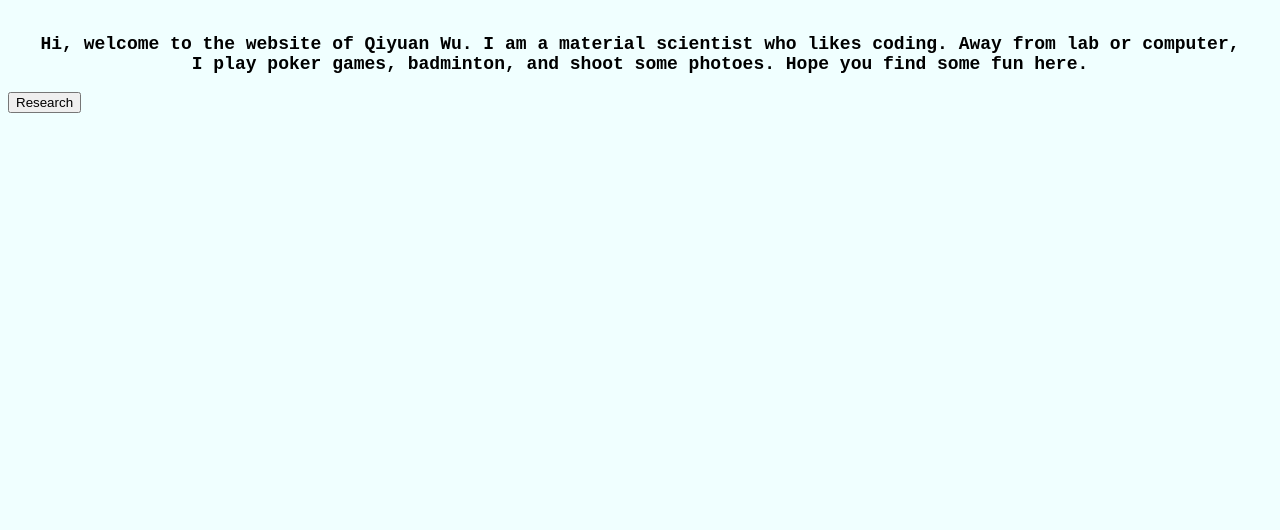
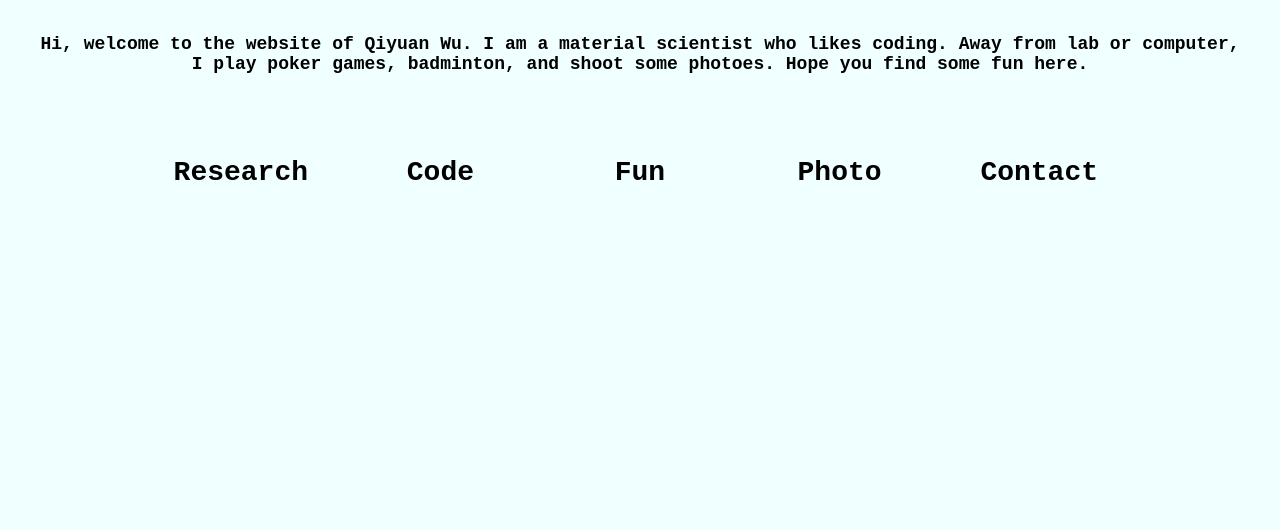
Before and after one commit to wqygh/wqygh.github.io, a plain HTML site: page index.html in a window 1280 px wide. Shown: the part 270-800 px from the top of the page. Drawn offline with Linux system fonts and the light colour scheme.

Commit message:
index 90% done

```diff
--- a/css/index.css
+++ b/css/index.css
@@ -3,12 +3,14 @@ body{
     font-family: 'Courier New', Courier, monospace;
 }
 
+div{
+    margin-left: auto;
+    margin-right: auto;
+}
+
 div.title{
     width: 800px;
     margin-top: 200px;
-    margin-right: auto;
-    margin-left: auto;
-
     font-size: 24px;
     text-align: center;
 }
@@ -18,16 +20,51 @@ div.caption{
     margin-top: 50px;
     margin-left: auto;
     margin-right: auto;
-    font-family: 'Courier New', Courier, monospace;
     font-size: 18px;
     font-weight: bold;
     text-align: center;
 }
 
-div.btn{
+div.link{
     width: 1000px;
-    margin-top: 100px;
+    margin-top: 80px;
     margin-left: auto;
     margin-right: auto;
+    font-size: 28px;
+    font-weight: bolder;
+}
 
+a{
+    text-decoration: none;
+    color: black;
 }
+a:hover{
+    color: red;
+    font-size: 150%;
+}
+a:hover span{
+    display: none;
+}
+a.res:hover::before{
+    content: "Kidding!"
+}
+a.cod:hover::before {
+    content: "Bug!"
+}
+a.fun:hover::before {
+    content: "Boring..."
+}
+a.pho:hover::before {
+    content: "Ugly..."
+}
+a.con:hover::before {
+    content: "...MIA..."
+}
+
+table{
+    width: 100%;
+}
+
+th{
+    width: 20%;
+}
--- a/index.html
+++ b/index.html
@@ -15,9 +15,15 @@
             Hope you find some fun here.
             </p>
         </div>
-        <div>
-            <form method="get" action="./research.html">
-            <button type="submit">Research</button>
-            </form>
+        <div class="link">
+            <table>
+                <tr>
+                    <th><a href="./research.html" class="res"><span>Research</span></a></th>
+                    <th><a href="./code.html" class="cod"><span>Code</span></a></th>
+                    <th><a href="./fun.html" class="fun"><span>Fun</span></a></th>
+                    <th><a href="./photo.html" class="pho"><span>Photo</span></a></th>
+                    <th><a href="./contact.html" class="con"><span>Contact</span></a></th>
+                </tr>
+            </table>
         </div>
     </body>
```
